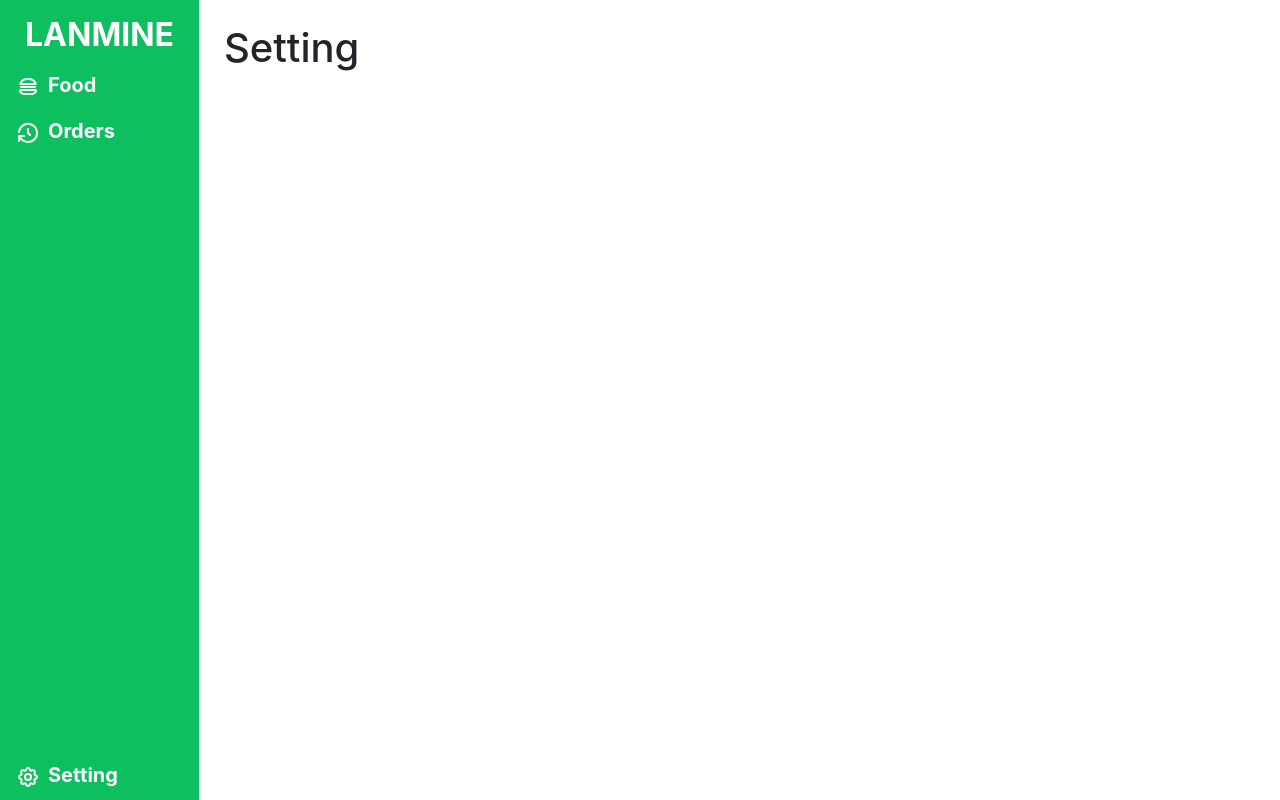
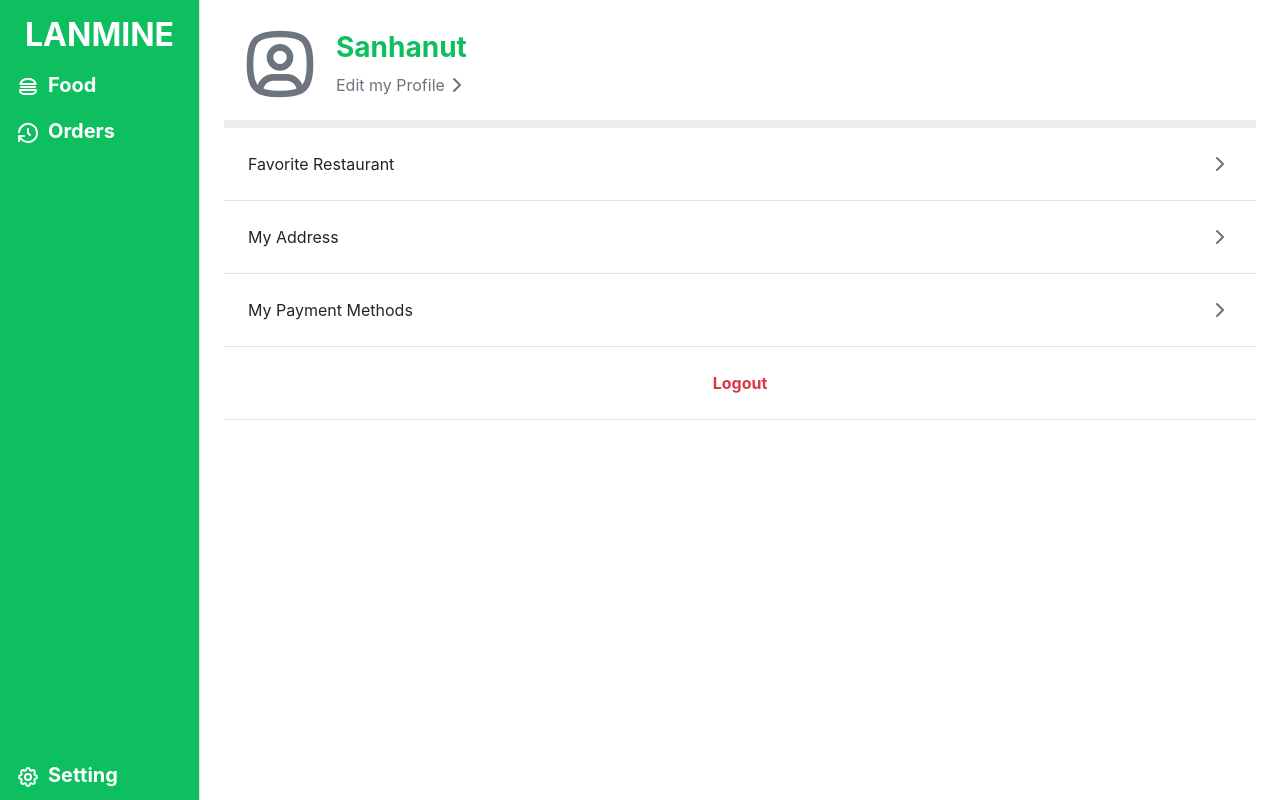
Before and after one commit to S4NHXNU1/lanmine-food-delivery, a React (Create React App) app: page /setting in a window 1280 px wide. Built offline with nearby package versions, Linux system fonts and the light colour scheme.

Commit message:
feat: enable roles login

```diff
--- /dev/null
+++ b/src/components/LoginModal.js
@@ -0,0 +1,34 @@
+import { forwardRef } from "react";
+import { GetCookie, SetCookie } from "../util/Cookie";
+
+const LoginModal = forwardRef((props, ref) => {
+
+    const UserLogin = () => {
+        SetCookie("role", "user");
+    }
+
+    const AdminLogin = () => {
+        SetCookie("role", "admin");
+    }
+
+    const RestaurantLogin = () => {
+        SetCookie("role", "restaurant");
+    }
+
+    return (
+        <div ref={ref} class="modal fade" id="staticBackdrop" data-bs-backdrop="static" data-bs-keyboard="false" tabindex="-1" aria-labelledby="staticBackdropLabel" aria-hidden="true">
+            <div class="modal-dialog modal-dialog-centered">
+                <div class="modal-content">
+                    <div class="modal-body d-flex flex-column align-items-center">
+                        <h1 class="modal-title fs-5" id="exampleModalLabel"><b>Login</b></h1>
+                        <button type="button" class="btn btn-success mt-2 border-0 w-100" data-bs-dismiss="modal" aria-label="Close" onClick={AdminLogin}><b>Login as Admin</b></button>
+                        <button type="button" class="btn btn-success mt-2 border-0 w-100" data-bs-dismiss="modal" aria-label="Close" onClick={UserLogin}><b>Login as User</b></button>
+                        <button type="button" class="btn btn-success mt-2 border-0 w-100" data-bs-dismiss="modal" aria-label="Close" onClick={RestaurantLogin}><b>Login as Restaurant</b></button>
+                    </div>
+                </div>
+            </div>
+        </div>
+    );
+});
+
+export default LoginModal;
--- a/src/pages/Setting.js
+++ b/src/pages/Setting.js
@@ -1,7 +1,61 @@
+import { IconUserSquareRounded,
+    IconChevronRight
+ } from '@tabler/icons-react';
+import { GetCookie } from '../util/Cookie';
+import { useRef } from 'react';
+import { Modal } from 'bootstrap';
+import LoginModal from '../components/LoginModal';
+
 export default function Setting() {
+
+    const loginRef = useRef(null);
+    const triggerLogin = () => {
+        const modalElement = loginRef.current;
+        if (modalElement) {
+            const modalInstance = Modal.getOrCreateInstance(modalElement);
+            modalInstance.show();
+        }
+    };
+
   return (
-    <div>
-      <h1>Setting</h1>
+    <div className="d-flex flex-column">
+        <div className="d-flex flex-row text-start bg-white p-3 pt-0" style={{cursor: 'pointer', borderBottom: '0.5rem solid #ededed'}}>
+            <IconUserSquareRounded stroke={2} style={{width: '5rem', height: '5rem'}} className='me-3 text-secondary' />
+            <div className='d-flex flex-column my-auto'>
+                <h3 className='text-success'><b>Sanhanut</b></h3>
+                <div className='d-flex flex-row'>
+                    <p className='mb-0 text-secondary'>Edit my Profile</p> <IconChevronRight className='my-auto text-secondary' stroke={2}/>
+                </div>
+            </div>
+        </div>
+        {GetCookie("role") === 'admin' ?
+        <div className="d-flex flex-row justify-content-between border-bottom bg-white p-4" style={{cursor: 'pointer'}}>
+            <p className='mb-0'>Manage Users</p>
+            <IconChevronRight className='my-auto text-secondary' stroke={2}/>
+        </div>
+        : GetCookie("role") === 'restaurant' ?
+        <div className="d-flex flex-row justify-content-between border-bottom bg-white p-4" style={{cursor: 'pointer'}}>
+            <p className='mb-0'>My Restaurant</p>
+            <IconChevronRight className='my-auto text-secondary' stroke={2}/>
+        </div>
+        :
+        <div className="d-flex flex-row justify-content-between border-bottom bg-white p-4" style={{cursor: 'pointer'}}>
+            <p className='mb-0'>Favorite Restaurant</p>
+            <IconChevronRight className='my-auto text-secondary' stroke={2}/>
+        </div>}
+        <div className="d-flex flex-row justify-content-between border-bottom bg-white p-4" style={{cursor: 'pointer'}}>
+            <p className='mb-0'>My Address</p>
+            <IconChevronRight className='my-auto text-secondary' stroke={2}/>
+        </div>
+        <div className="d-flex flex-row justify-content-between border-bottom bg-white p-4" style={{cursor: 'pointer'}}>
+            <p className='mb-0'>My Payment Methods</p>
+            <IconChevronRight className='my-auto text-secondary' stroke={2}/>
+        </div>
+        <div className="d-flex flex-row justify-content-center border-bottom bg-white p-4 text-danger" style={{cursor: 'pointer'}}
+        onClick={triggerLogin}>
+            <b className='mb-0'>Logout</b>
+        </div>
+        <LoginModal ref={loginRef} />
     </div>
   );
 }
```
